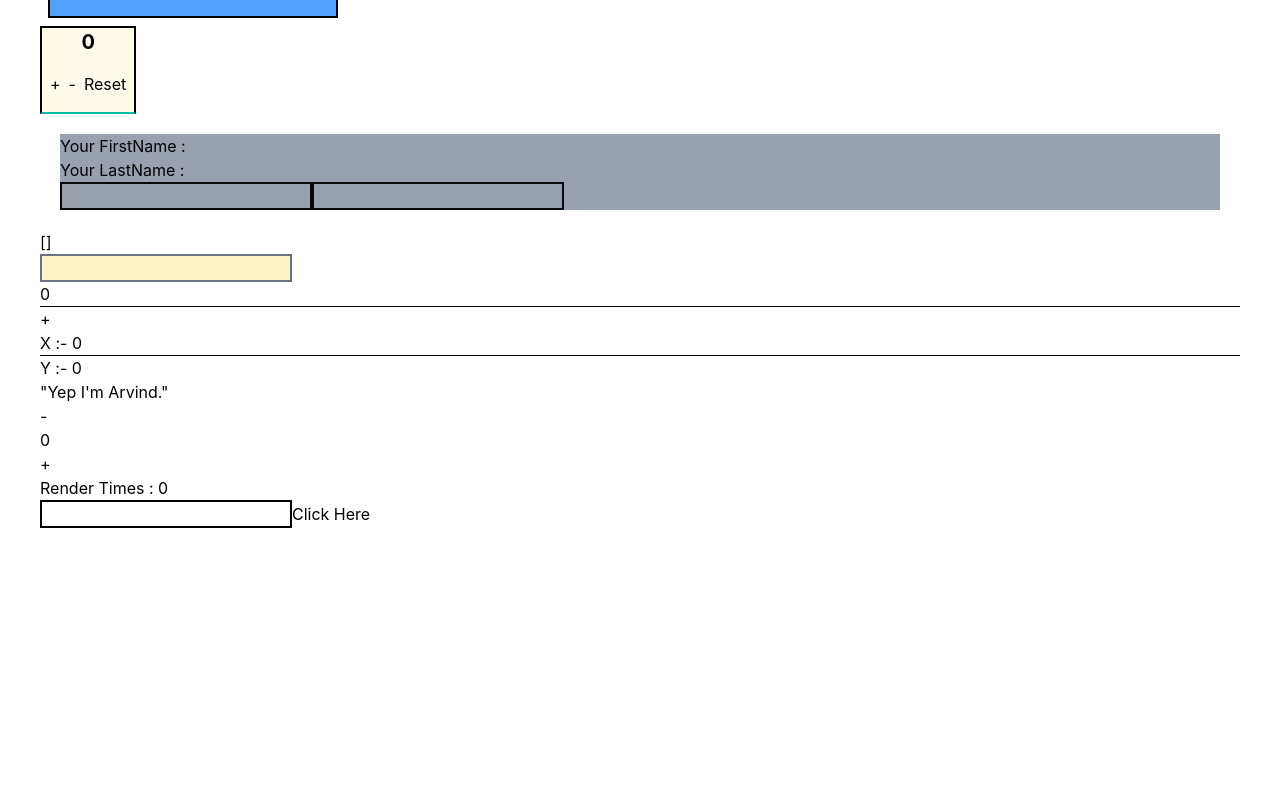
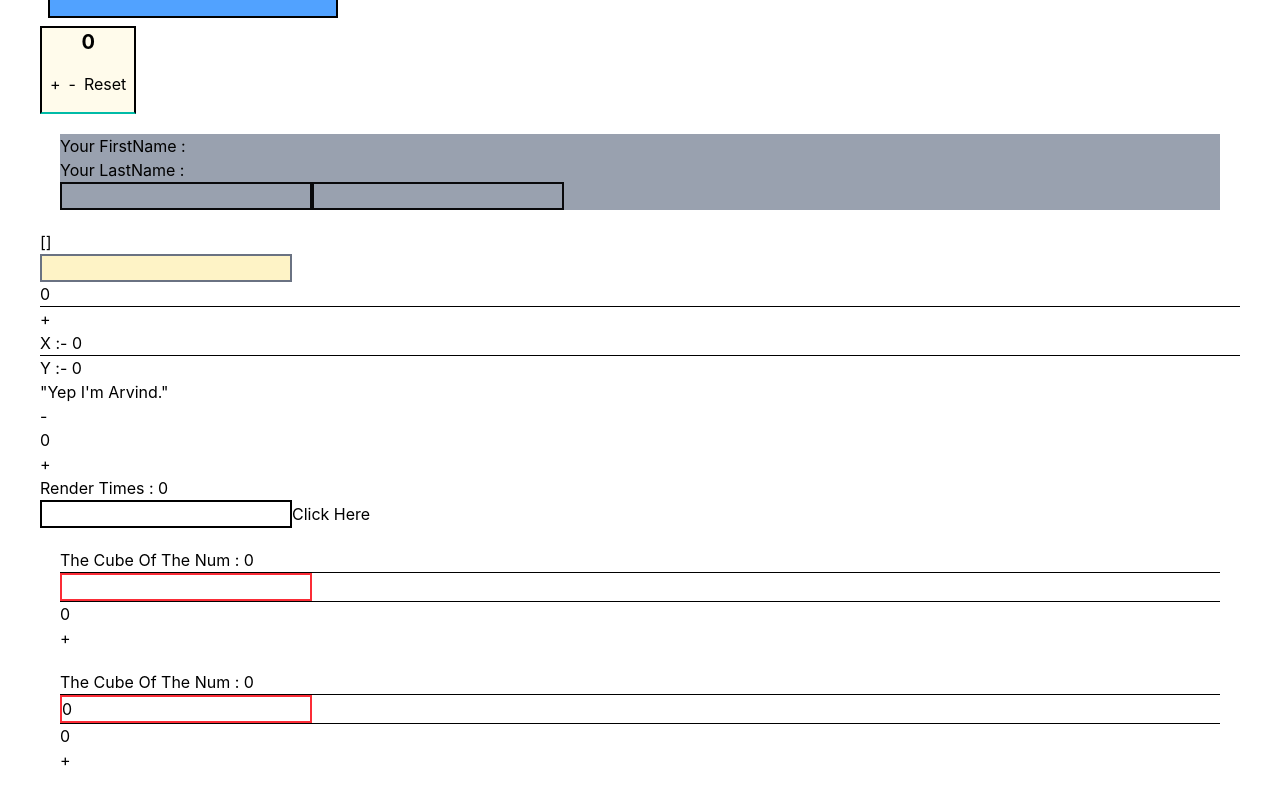
Before and after one commit to jsr-warrior-21/React-2.o, a React (Vite) app: page / in a window 1280 px wide. Shown: the part 614-1414 px from the top of the page. Before the commit the page ends 1182 px from the top, so only its background shows below. Built offline with nearby package versions, Linux system fonts and the light colour scheme.

Commit message:
Done with UseMemo Hooks.

```diff
--- a/src/App.jsx
+++ b/src/App.jsx
@@ -19,8 +19,8 @@ import UseEffectHooks from "./components/UseEffectHooks";
 import UseEffectWithCleanUpFunction from "./components/useEffectWithCleanUpFucntion";
 import UseContextHooks from "./components/UseContextHooks";
 import UseRefHook from "./components/UseRefHook";
-
-
+import UseMemoHook from "./components/UseMemoHook";
+import UseMemoProblemSolution from "./components/UseMemoProblemSolution";
 
 
 const App = () => {
@@ -47,7 +47,8 @@ const App = () => {
       </UserContext.Provider>
 
       <UseRefHook/>
-
+      <UseMemoHook/>
+      <UseMemoProblemSolution/>
 
     </div>
   );
--- /dev/null
+++ b/src/components/UseMemoHook.jsx
@@ -0,0 +1,29 @@
+import React from 'react'
+import { useState } from 'react'
+const UseMemoHook = () => {
+    const [cube,SetCube] = useState(0);
+    const [count,setCount] = useState(0);
+      // ye function hrr ek re-render prr wapas chal rha hai aur cube calculate krr raha hai
+      // issi problem ko hatane ke liye hum useMemo ka use krte hai.
+    const cubeHandler = (val) =>{
+      console.log("CubeCalculator.")
+        SetCube(Math.pow(val,3));
+    }
+
+  return (
+    <div className='m-5'>
+        <h1>The Cube Of The Num : {cube}</h1>
+        <hr />
+        <input
+        type="number"
+        className='border-2 border-red-500'
+        onChange={(e)=>cubeHandler(Number(e.target.value))} />
+        <hr />
+        <h2>{count}</h2>
+        <button onClick={()=>setCount((prev)=>prev+1)}>+</button>
+
+    </div>
+  )
+}
+
+export default UseMemoHook
--- /dev/null
+++ b/src/components/UseMemoProblemSolution.jsx
@@ -0,0 +1,36 @@
+import React, { useMemo, useState } from "react";
+
+const UseMemoProblemSolution = () => {
+  const [cube, SetCube] = useState(0);
+  const [count, setCount] = useState(0);
+
+
+  const cubeHandler = (val) => {
+    console.log("Run.")
+    return Math.pow(val, 3);
+  };
+    // abb cubeHanlder function tbb run hoga jbb cube value change hogi nahi to nahi hoga
+    // useMemo function return a memoized value.
+    // but when on mount it will run first time because of strict mode in main.jsx useMemo bhi run karega.
+  const result = useMemo(() => cubeHandler(cube), [cube]);
+
+  return (
+    <div className="m-5">
+      <h1>The Cube Of The Num : {result}</h1>
+      <hr />
+      <input
+        type="number"
+        value={cube}
+        //value={cube} → Input mein HAMESHA cube state ki value dikhegi
+        // User type kare → setCube() → cube update → input update!
+        className="border-2 border-red-500"
+        onChange={(e) => SetCube(e.target.value)}
+      />
+      <hr />
+      <h2>{count}</h2>
+      <button onClick={() => setCount((prev) => prev + 1)}>+</button>
+    </div>
+  );
+};
+
+export default UseMemoProblemSolution;
```
